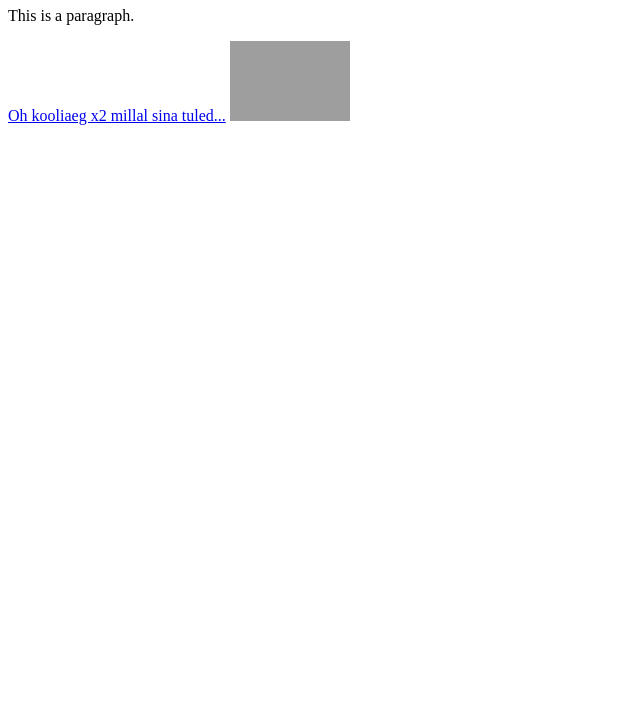
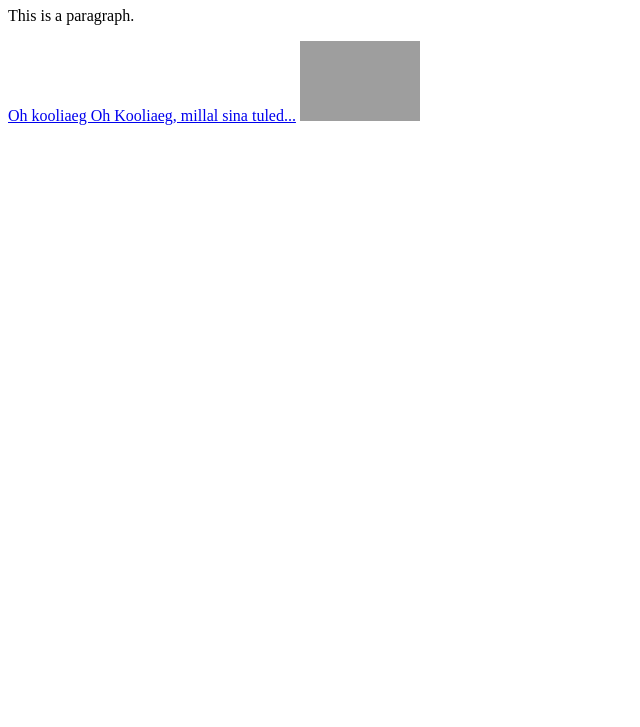
Before and after one commit to KummiMoll/KummiMoll.github.io, a plain HTML site: page index.html in a window 1280 px wide. Shown: the part 73-800 px from the top of the page, without its empty margins (0-640 px from the left). Drawn offline with Linux system fonts and the light colour scheme; grey boxes are pictures that could not be loaded.

Commit message:
Update index.html

```diff
--- a/index.html
+++ b/index.html
@@ -7,8 +7,9 @@
 
 <h1>This is a Heading</h1>
 <p>This is a paragraph.</p>
-  <a href="https://taltech.ee/">Oh kooliaeg x2 millal sina tuled...</a>
-  <img src="https://static.visitestonia.com/images/10799/600_400_false_false_83bb8e33ed79d9b75c8e3e2046850870.jpg" alt="Nõmme turg" width="120" height="80">
+  <a href="https://taltech.ee/">Oh kooliaeg Oh Kooliaeg, millal sina tuled...</a>
+
+<img src="https://static.visitestonia.com/images/10799/600_400_false_false_83bb8e33ed79d9b75c8e3e2046850870.jpg" alt="Nõmme turg" width="120" height="80">
 
 </body>
 </html>
```
